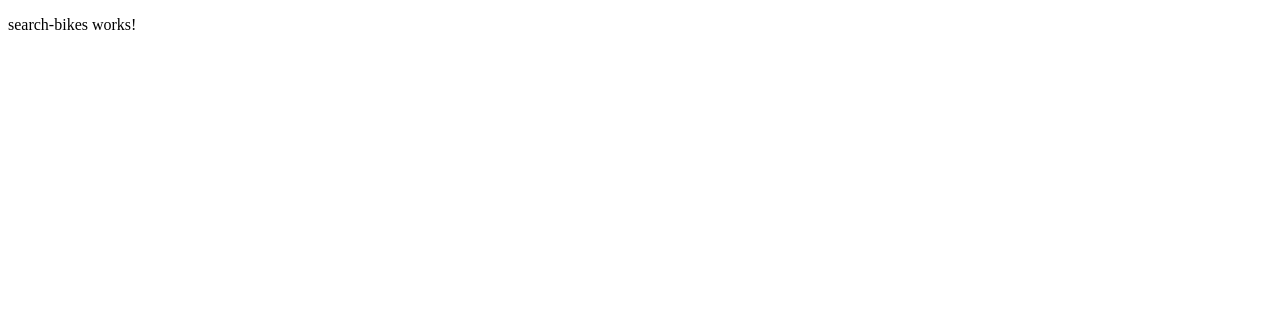
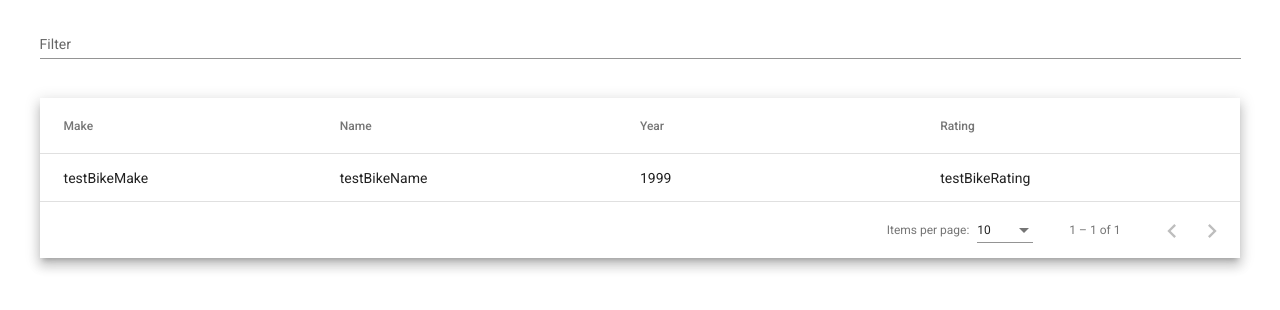
Before and after one commit to shikolata/structure-bikes-webapp, an Angular app: page /search-bikes in a window 1280 px wide. Shown: the top 310 px of the page. Built offline with nearby package versions, Linux system fonts and the light colour scheme.

Commit message:
feat: added material ui table, paginator, sorting, and filtering

```diff
--- a/angular.json
+++ b/angular.json
@@ -31,6 +31,7 @@
               "src/assets"
             ],
             "styles": [
+              "./node_modules/@angular/material/prebuilt-themes/deeppurple-amber.css",
               "src/styles.scss"
             ],
             "scripts": []
--- a/package.json
+++ b/package.json
@@ -10,11 +10,12 @@
   },
   "private": true,
   "dependencies": {
-    "@angular/animations": "~13.3.0",
+    "@angular/animations": "~13.3.2",
     "@angular/common": "~13.3.0",
     "@angular/compiler": "~13.3.0",
     "@angular/core": "~13.3.0",
     "@angular/forms": "~13.3.0",
+    "@angular/material": "~13.3.2",
     "@angular/platform-browser": "~13.3.0",
     "@angular/platform-browser-dynamic": "~13.3.0",
     "@angular/router": "~13.3.0",
--- a/src/index.html
+++ b/src/index.html
@@ -6,6 +6,8 @@
   <base href="/">
   <meta name="viewport" content="width=device-width, initial-scale=1">
   <link rel="icon" type="image/x-icon" href="favicon.ico">
+  <link href="https://fonts.googleapis.com/css?family=Roboto:300,400,500&display=swap" rel="stylesheet">
+  <link href="https://fonts.googleapis.com/icon?family=Material+Icons" rel="stylesheet">
 </head>
 <body>
   <app-root></app-root>
--- a/src/modules/search-bikes/search-bikes.component.html
+++ b/src/modules/search-bikes/search-bikes.component.html
@@ -1 +1,46 @@
-<p>search-bikes works!</p>
+<div class="centered">
+  <mat-form-field appearance="standard">
+    <mat-label>Filter</mat-label>
+    <input matInput (keyup)="applyFilter($event)" placeholder="Ex. Mia" #input>
+  </mat-form-field>
+</div>
+
+<div class="mat-elevation-z8 centered">
+  <table mat-table [dataSource]="dataSource" matSort class="">
+
+    <!-- Make Column -->
+    <ng-container matColumnDef="make">
+      <th mat-header-cell *matHeaderCellDef mat-sort-header> Make </th>
+      <td mat-cell *matCellDef="let element"> {{element.make}} </td>
+    </ng-container>
+
+    <!-- Name Column -->
+    <ng-container matColumnDef="name">
+      <th mat-header-cell *matHeaderCellDef mat-sort-header> Name </th>
+      <td mat-cell *matCellDef="let element"> {{element.name}} </td>
+    </ng-container>
+
+
+    <!-- Year Column -->
+    <ng-container matColumnDef="year">
+      <th mat-header-cell *matHeaderCellDef mat-sort-header> Year </th>
+      <td mat-cell *matCellDef="let element"> {{element.year}} </td>
+    </ng-container>
+
+    <!-- Residence Column -->
+    <ng-container matColumnDef="rating">
+      <th mat-header-cell *matHeaderCellDef mat-sort-header> Rating </th>
+      <td mat-cell *matCellDef="let element"> {{element.rating}} </td>
+    </ng-container>
+
+    <tr mat-header-row *matHeaderRowDef="displayedColumns"></tr>
+    <tr mat-row *matRowDef="let row; columns: displayedColumns;"></tr>
+
+    <!-- Row shown when there is no matching data. -->
+    <tr class="mat-row" *matNoDataRow>
+      <td class="mat-cell" colspan="4">No data matching the filter "{{input.value}}"</td>
+    </tr>
+  </table>
+
+  <mat-paginator [pageSizeOptions]="[10, 25, 50, 100]" aria-label="Select page of users"></mat-paginator>
+</div>
--- a/src/modules/search-bikes/search-bikes.component.scss
+++ b/src/modules/search-bikes/search-bikes.component.scss
@@ -0,0 +1,18 @@
+.centered {
+  justify-content: space-between;
+  width: 95%;
+  margin: auto auto 20px;
+}
+
+table {
+  width: 100%;
+}
+
+.mat-form-field {
+  font-size: 14px;
+  width: 100%;
+}
+
+td, th {
+  width: 25%;
+}
--- a/src/modules/search-bikes/search-bikes.component.ts
+++ b/src/modules/search-bikes/search-bikes.component.ts
@@ -1,15 +1,50 @@
-import { Component, OnInit } from '@angular/core';
+import {AfterViewInit, Component, OnInit, ViewChild} from '@angular/core';
+import {MatTableDataSource} from "@angular/material/table";
+import {Bike} from "../../shared/models/bike";
+import {MatSort} from "@angular/material/sort";
+import {MatPaginator} from "@angular/material/paginator";
 
 @Component({
   selector: 'app-search-bikes',
   templateUrl: './search-bikes.component.html',
   styleUrls: ['./search-bikes.component.scss']
 })
-export class SearchBikesComponent implements OnInit {
+export class SearchBikesComponent implements OnInit, AfterViewInit {
+  displayedColumns: string[] = ['make', 'name', 'year', 'rating'];
+  dataSource: MatTableDataSource<Bike> = new MatTableDataSource();
+  @ViewChild(MatPaginator) paginator: MatPaginator;
+  @ViewChild(MatSort) sort: MatSort;
 
   constructor() { }
+
+  ngAfterViewInit() {
+    const bikes: Bike[] = [{
+      id: 1,
+      name: "testBikeName",
+      year: "1999",
+      make: "testBikeMake",
+      model: "testBikeModel",
+      description: "testBikeDescription",
+      rating: "testBikeRating",
+      price: "testBikePrice",
+      quantity: 100,
+      category: "testBikeCategory"
+    }]
+    this.dataSource = new MatTableDataSource(bikes)
+    this.dataSource.paginator = this.paginator;
+    this.dataSource.sort = this.sort;
+  }
 
   ngOnInit(): void {
   }
 
+  applyFilter(event: Event) {
+    const filterValue = (event.target as HTMLInputElement).value;
+    this.dataSource.filter = filterValue.trim().toLowerCase();
+
+    if (this.dataSource.paginator) {
+      this.dataSource.paginator.firstPage();
+    }
+  }
+
 }
--- /dev/null
+++ b/src/shared/models/bike.ts
@@ -0,0 +1,13 @@
+import {BasicEntity} from "./common";
+
+export interface Bike extends BasicEntity {
+  name: string;
+  year: string;
+  make: string;
+  model: string;
+  description: string;
+  rating: string;
+  price: string;
+  quantity: number;
+  category: string;
+}
--- /dev/null
+++ b/src/shared/models/common.ts
@@ -0,0 +1,3 @@
+export interface BasicEntity {
+  id: number;
+}
--- a/tsconfig.json
+++ b/tsconfig.json
@@ -12,6 +12,7 @@
     "noFallthroughCasesInSwitch": true,
     "sourceMap": true,
     "declaration": false,
+    "strictPropertyInitialization": false,
     "downlevelIteration": true,
     "experimentalDecorators": true,
     "moduleResolution": "node",
```
Also changed, not shown: src/app/app.module.ts (+13 -1 lines), 1 other file (tests, documents, lock files or other folders).
